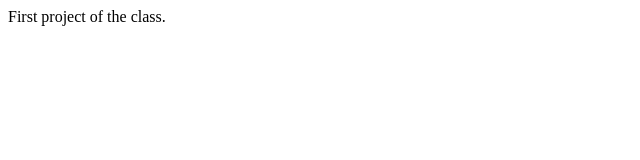
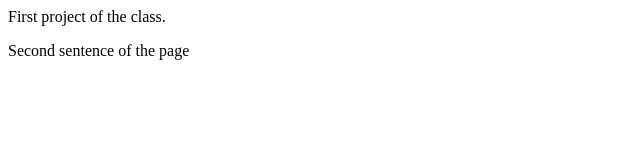
Before and after one commit to jeterwong2004-dev/CUS1172_JeterWang, a plain HTML site: page Milestone_1/index.html in a window 1280 px wide. Shown: the whole page, without its empty margins (0-640 px from the left). Drawn offline with Linux system fonts and the light colour scheme.

Commit message:
Update index.html

```diff
--- a/Milestone_1/index.html
+++ b/Milestone_1/index.html
@@ -1,5 +1,6 @@
 <html>
   <body>
     <p> First project of the class.</p>
+    <p> Second sentence of the page</p>
   </body>
 </html>
```
